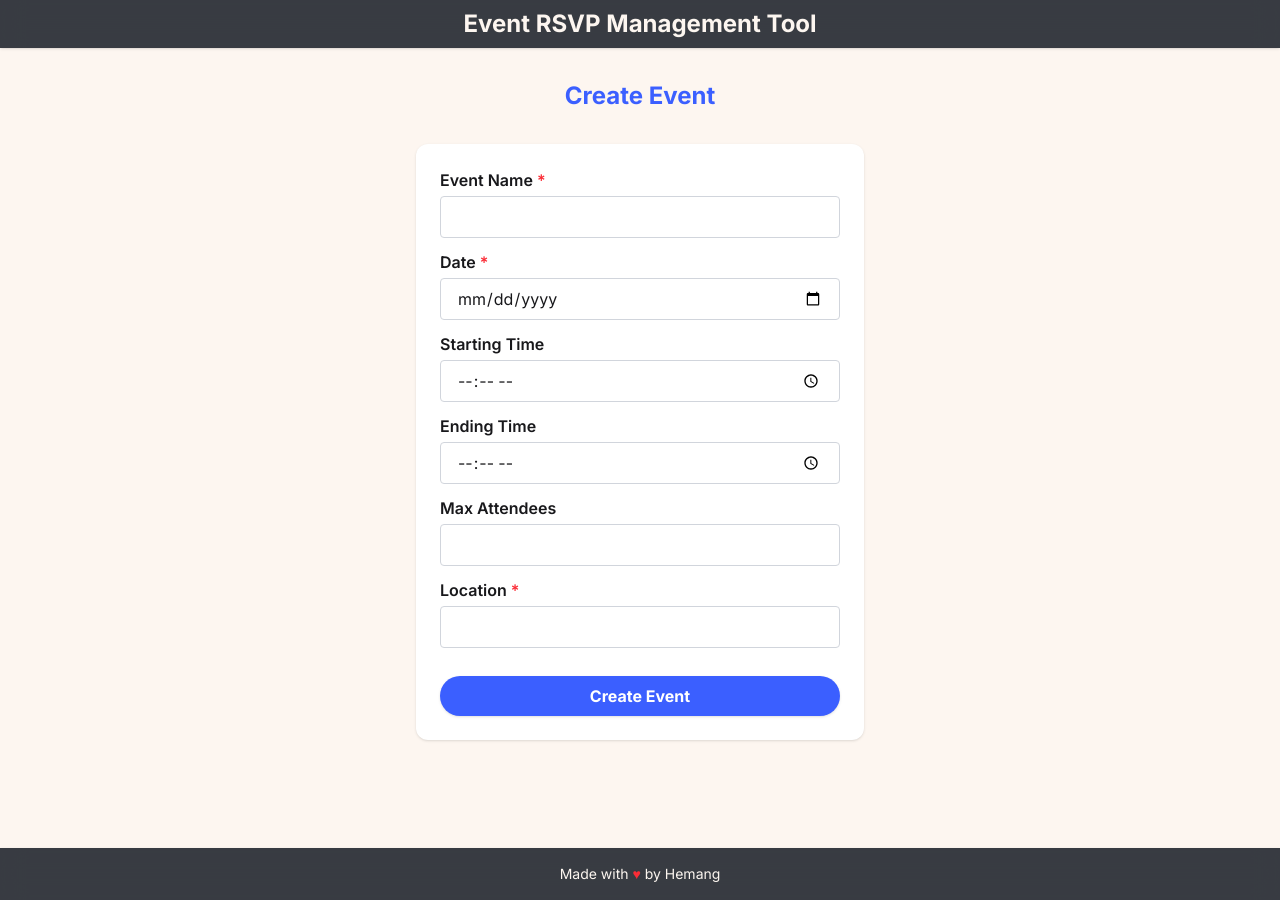
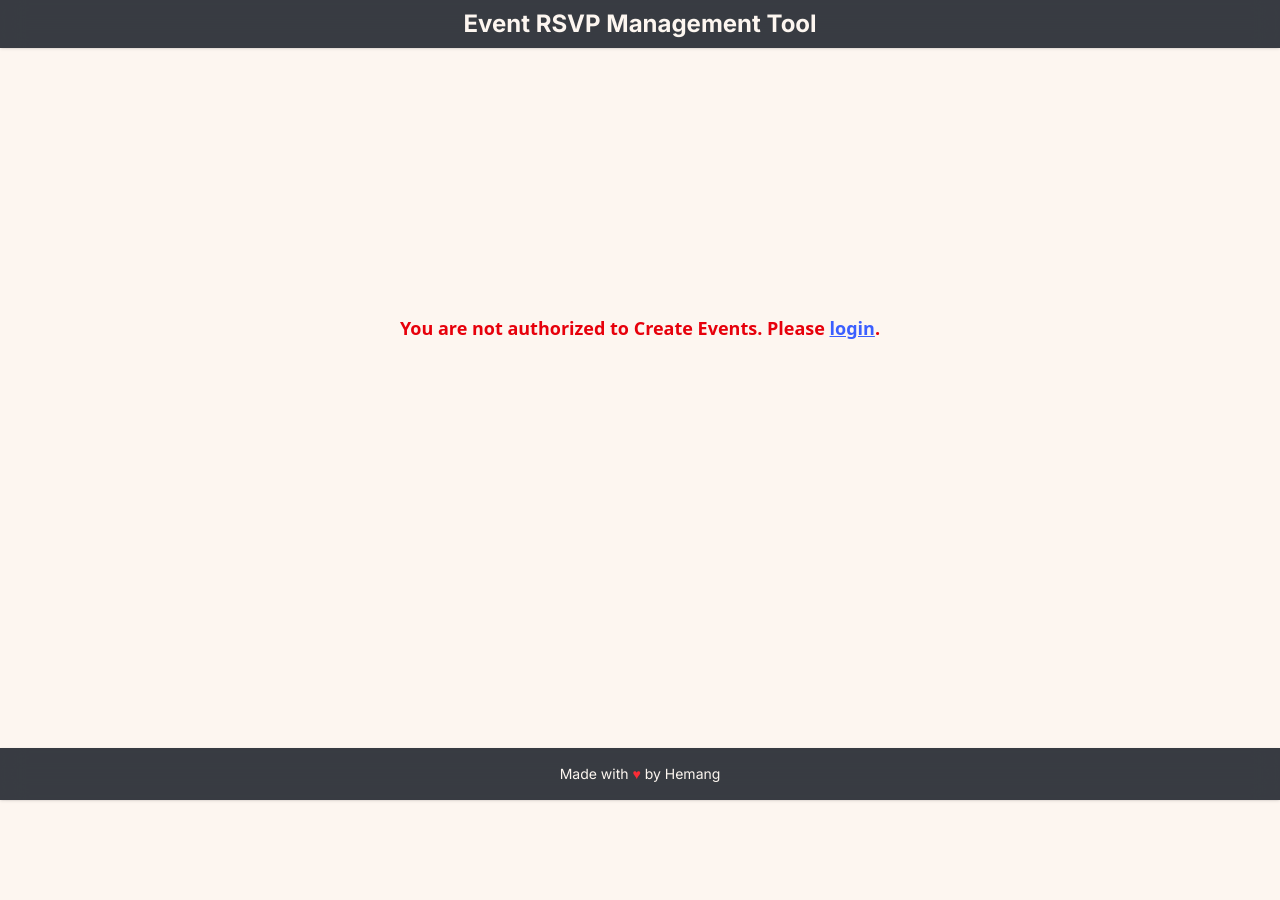
Before and after one commit to Clonktower/event-rsvp-management-tool, a SvelteKit app in the folder client/: page /create-event in a window 1280 px wide. After the commit the page ends 800 px from the top, so only its background shows below. Built offline with nearby package versions, Linux system fonts and the light colour scheme; no server answers.

Commit message:
feat: put create event behind auth

```diff
--- a/client/src/routes/create-event/+page.svelte
+++ b/client/src/routes/create-event/+page.svelte
@@ -1,4 +1,7 @@
 <script lang="ts">
+  import { onMount } from 'svelte';
+  import { adminFetch } from '../../utils/adminFetch';
+
   let name = '';
   let date = '';
   let maxAttendees: number | '' = '';
@@ -7,6 +10,18 @@
   let endTime = '';
   let loading = false;
   let createdEventId: string | null = null;
+  let authError = false;
+
+  onMount(async () => {
+    try {
+      const res = await adminFetch('http://localhost:3000/admin/login', { method: 'POST' });
+      if (res.status === 401 || res.status === 403) {
+        authError = true;
+      }
+    } catch (e) {
+      authError = true;
+    }
+  });
 
   async function handleSubmit(event: Event) {
     event.preventDefault();
@@ -45,6 +60,13 @@
   }
 </script>
 
+{#if authError}
+  <div class="flex flex-col items-center justify-center min-h-[60vh] mt-12">
+      <div class="text-red-600 text-center text-lg font-semibold mb-4">
+        You are not authorized to Create Events. Please <a href="/admin/login" class="underline text-primary">login</a>.
+      </div>
+  </div>
+{:else}
 <main class="flex flex-col items-center py-8 min-h-screen">
   <h1 class="text-2xl font-bold mb-8 text-primary dark:text-primary-darkmode font-inter">Create Event</h1>
   <form class="w-full max-w-md rounded-xl shadow p-6 flex flex-col gap-3 font-inter bg-surface dark:bg-surface-dark sm:bg-surface sm:dark:bg-surface-dark bg-background dark:bg-background-dark" on:submit|preventDefault={handleSubmit} autocomplete="off">
@@ -93,3 +115,4 @@
     </div>
   {/if}
 </main>
+{/if}
```
